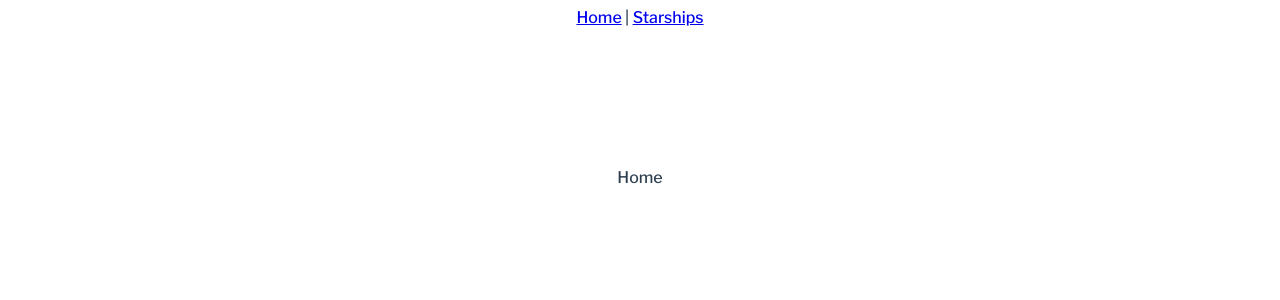
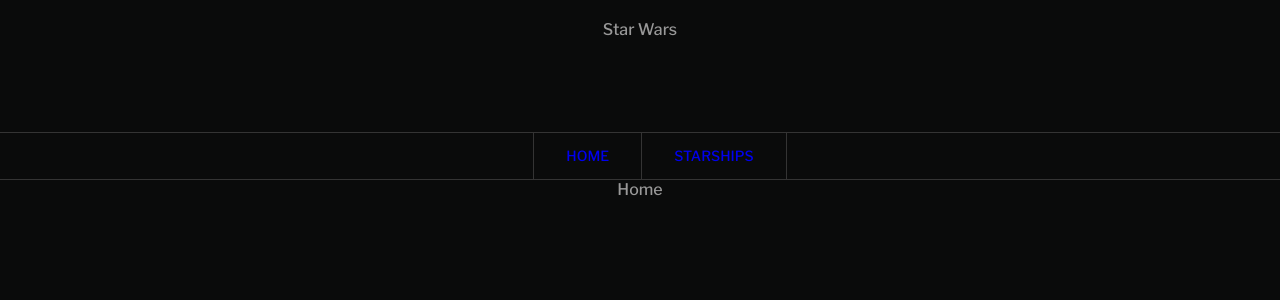
Before and after one commit to jordisz/S8, a Vue app: page / in a window 1280 px wide. Shown: the top 300 px of the page. Built offline with nearby package versions, Linux system fonts and the light colour scheme.

Commit message:
Add styling and starshipCard pictures

```diff
--- a/src/App.vue
+++ b/src/App.vue
@@ -1,6 +1,9 @@
 <template>
   <div id="app">
-    <Navigation />
+    <div class="header">
+      <div class="logo">Star Wars</div>
+      <Navigation />
+    </div>
     <router-view/>
   </div>
 </template>
@@ -17,11 +20,36 @@
 <style>
 @import url('https://fonts.googleapis.com/css2?family=Libre+Franklin:wght@300;500;800&display=swap');
 
-#app {
+body {
+  margin: 0;
+  padding: 0;
+  box-sizing: border-box;
   font-family: 'Libre Franklin', sans-serif;
   -webkit-font-smoothing: antialiased;
   -moz-osx-font-smoothing: grayscale;
   text-align: center;
-  color: #2c3e50;
+  background-color: #0a0b0b;
+  color: #999;
+  font-size: 1em;
+}
+
+.header {
+  height: 180px;
+  display: flex;
+  flex-direction: column;
+  justify-content: space-between;
+}
+
+.logo {
+  height: 134px;
+  padding: 20px 0;
+}
+
+a {
+  text-decoration: none;
+}
+
+a:visited {
+  color: #999;
 }
 </style>
--- a/src/components/Navigation.vue
+++ b/src/components/Navigation.vue
@@ -1,8 +1,12 @@
 <template>
-  <div class="navigation">
-    <router-link to="/">Home</router-link> |
-    <router-link to="/starships">Starships</router-link>
-  </div>
+  <ul class="navigation">
+    <li>
+      <router-link to="/">Home</router-link>
+    </li>
+    <li>
+      <router-link to="/starships">Starships</router-link>
+    </li>
+  </ul>
 
 </template>
 
@@ -14,7 +18,38 @@
 </script>
 
 <style scoped>
+/* breakpoint @900px */
 .navigation {
-  height: 20vh;
+  display: flex;
+  justify-content: center;
+  text-transform: uppercase;
+  height: 46px;
+  border-top: solid 1px #343434;
+  border-bottom: solid 1px #343434;
+  margin: 0;
+}
+
+li {
+  display: block;
+  height: 38px;
+  padding: 4px 32px;
+  border-left: solid 1px #343434;
+  font-size: 14px;
+  font-weight: 500;
+  line-height: 1rem;
+}
+
+li:last-of-type {
+  border-right: solid 1px #343434;
+}
+
+a {
+  display: block;
+  margin-top: 11px;
+}
+
+a:hover {
+  color: #fff;
+  text-shadow: rgb(255, 255, 128) 1px 0 10px;
 }
 </style>
--- a/src/views/StarshipCard.vue
+++ b/src/views/StarshipCard.vue
@@ -1,10 +1,28 @@
 <template>
-    <ul>
-        <li v-for="(value, property, index) in starshipInfo"
-        :key="index">
-            {{property}} : {{value}}
-        </li>
-    </ul>
+    <div class="container">
+        <h2 class="name">{{starshipName}}</h2>
+        <img :src="`https://starwars-visualguide.com/assets/img/starships/${id}.jpg`" @error="handleMissingImage" alt="">
+        <div class="lists">
+            <ul>
+                <li><span>Model:</span> &thinsp; {{starshipModel}}</li>
+                <li><span>Starship Class:</span> &thinsp; {{starshipClass}}</li>
+                <li><span>Manufacturer:</span> &thinsp; {{manufacturer}}</li>
+                <li><span>Cost:</span> &thinsp; {{cost}} credits</li>
+            </ul>
+            <ul>
+                <li><span>Crew:</span> &thinsp; {{crew}}</li>
+                <li><span>Passenger Capacity:</span> &thinsp; {{passengers}}</li>
+                <li><span>Cargo Capacity:</span> &thinsp; {{cargoCapacity}} tons</li>
+                <li><span>Consumables:</span> &thinsp; {{consumables}}</li>
+            </ul>
+            <ul>
+                <li><span>Length:</span> &thinsp; {{starshipLength}} meters</li>
+                <li><span>Maximum Atmosphering Speed:</span> &thinsp; {{maxSpeed}} km/h</li>
+                <li><span>Hyperdrive Rating:</span> &thinsp; {{hyper}}</li>
+                <li><span>Maximum Speed In Realspace:</span> &thinsp; {{mglt}} MGLT</li>
+            </ul>
+        </div>
+    </div>
 </template>
 
 <script>
@@ -23,9 +41,54 @@
         }
     },
     computed: {
-    starshipInfo() {
-        return this.$store.getters.selectedStarshipInfo;
-    }
+        starshipName() {
+            return this.$store.getters.selectedStarshipInfo.name;
+        },
+        starshipModel() {
+            return this.$store.getters.selectedStarshipInfo.model;
+        },
+        starshipClass() {
+            console.table(this.$store.getters.selectedStarshipInfo);
+            return this.$store.getters.selectedStarshipInfo.starship_class;
+        },
+        manufacturer() {
+            return this.$store.getters.selectedStarshipInfo.manufacturer;
+        },
+        crew() {
+            return this.$store.getters.selectedStarshipInfo.crew;
+        },
+        passengers() {
+            return this.$store.getters.selectedStarshipInfo.passengers;
+        },
+        cargoCapacity() {
+            return this.$store.getters.selectedStarshipInfo.cargo_capacity;
+        },
+        consumables() {
+            return this.$store.getters.selectedStarshipInfo.consumables;
+        },
+        starshipLength() {
+            return this.$store.getters.selectedStarshipInfo.length;
+        },
+        maxSpeed() {
+            return this.$store.getters.selectedStarshipInfo.max_atmosphering_speed;
+        },
+        hyper() {
+            return this.$store.getters.selectedStarshipInfo.hyperdrive_rating;
+        },
+        mglt() {
+            return this.$store.getters.selectedStarshipInfo.MGLT;
+        },
+        cost() {
+            return this.$store.getters.selectedStarshipInfo.cost_in_credits;
+        },
+        id() {
+            return this.$store.getters.selectedStarshipInfo.url.replace(/[^0-9]/g,'');
+        }
+    },
+    methods: {
+        handleMissingImage(e) {
+            e.target.src = 'https://starwars-visualguide.com/assets/img/big-placeholder.jpg'
+        }
     },
     mounted() {
         this.routeID = this.$route.params.id;
@@ -34,6 +97,43 @@
 }
 </script>
 
-<style>
+<style scoped>
+.name {
+    text-transform: uppercase;
+    color: #ddd;
+}
+
+img {
+    border-bottom: 0.125rem solid #3273c5;
+}
+
+.lists {
+    width: 70vw;
+    margin: auto;
+    display: grid;
+    grid-template-columns: 1fr 1fr;
+    row-gap: 2em;
+}
+
+ul {
+    display: flex;
+    flex-direction: column;
+    margin: 0;
+    padding: 0;
+    list-style: none;
+    text-transform: uppercase;
+    text-align: left;
+    font-size: .9rem;
+}
+
+ul:first-of-type {
+    grid-column: 1 / 3;
+    text-align: center;
+    font-size: 1rem;
+}
+
+li span {
+    color: #ddd;
+}
 
 </style>
--- a/src/views/StarshipList.vue
+++ b/src/views/StarshipList.vue
@@ -1,5 +1,5 @@
 <template>
-  <h2>Starship List</h2>
+  <h2>Select a Starship to open its description</h2>
     <li
         v-for="(starship, index) in starshipList"
         :key="index"
@@ -62,17 +62,36 @@
     display: flex;
     justify-content: center;
     list-style: none;
-    border: 1px solid black;
+    color: #b9b9b9;
+    border-radius: 7px;
+    font-weight: 300;
+    text-transform: uppercase;
+}
+
+.list-item:hover {
+    background-color: #434343;
 }
 
 .list-item a {
     display: inline-block;
     width: 100%;
     text-decoration: none;
+    color: #b9b9b9;
+}
+
+h2 {
+    display: inline-block;
+    width: 100vw;
+    text-transform: uppercase;
+    font-size: 14px;
+    font-weight: 500;
+    line-height: 1rem;
 }
 
 h6 {
     font-size: 1.2rem;
     margin: 1rem;
+    color: #ddd;
+    font-weight: 300;
 }
 </style>
```
